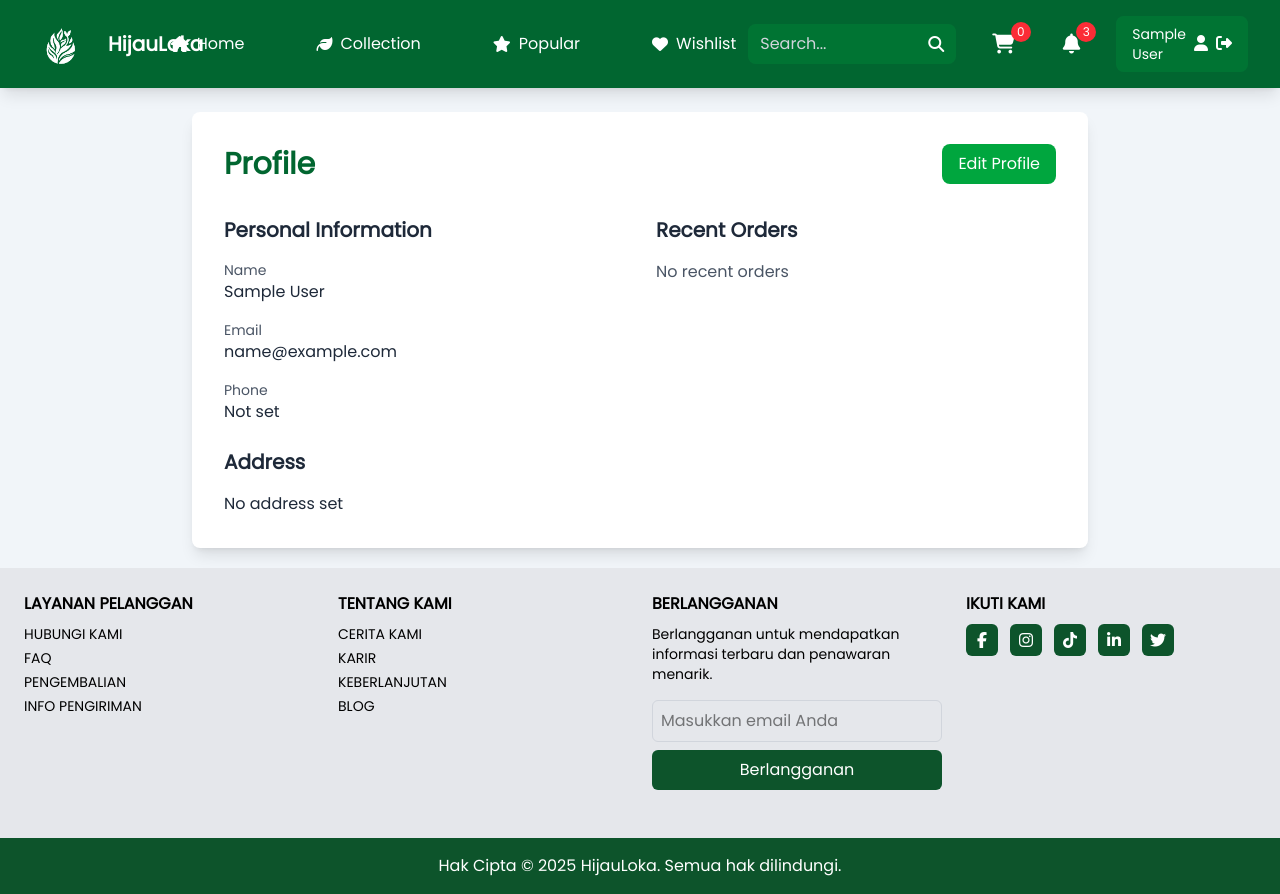
After one commit to Rifaiiii04/hijauloka-user, a CodeIgniter app: page /hijauloka/profile in a window 1280 px wide. The commit adds this page. Run offline with CodeIgniter, Linux system fonts and the light colour scheme; the visitor is signed in with stand-in values (Sample User, id 1); style sheets or scripts are compiled from the project's sources.

Commit message:
feat: add popular products and profile pages with navigation updates
This commit introduces new features including:
- A Popular controller and view to display popular products fetched from the Product_model.
- A Profile controller and view to display user profile information.
- Navigation updates to link to the new pages.
- Refactored header and navbar views for better organization and functionality.

```diff
--- /dev/null
+++ b/application/controllers/Profile.php
@@ -0,0 +1,16 @@
+<?php
+defined('BASEPATH') OR exit('No direct script access allowed');
+
+class Profile extends CI_Controller {
+    public function __construct() {
+        parent::__construct();
+        if (!$this->session->userdata('logged_in')) {
+            redirect('auth');
+        }
+    }
+
+    public function index() {
+        $data['user'] = $this->session->userdata();
+        $this->load->view('profile/index', $data);
+    }
+}
--- a/application/views/home/index.php
+++ b/application/views/home/index.php
@@ -1,4 +1,5 @@
 <?php $this->load->view('templates/header'); ?>
+<?php $this->load->view('templates/section')?>
 
 <!-- Produk Terlaris section -->
 
--- /dev/null
+++ b/application/views/profile/index.php
@@ -0,0 +1,50 @@
+<?php $this->load->view('templates/header'); ?>
+
+<div class="container mx-auto px-4 mt-28">
+    <div class="max-w-4xl mx-auto bg-white rounded-lg shadow-lg p-8">
+        <div class="flex items-center justify-between mb-8">
+            <h1 class="text-3xl font-bold text-green-800">Profile</h1>
+            <button class="bg-green-600 text-white px-4 py-2 rounded-lg hover:bg-green-700 transition-colors">
+                Edit Profile
+            </button>
+        </div>
+
+        <div class="grid md:grid-cols-2 gap-8">
+            <!-- Profile Info -->
+            <div class="space-y-6">
+                <div>
+                    <h2 class="text-xl font-semibold text-gray-800 mb-4">Personal Information</h2>
+                    <div class="space-y-4">
+                        <div>
+                            <label class="block text-sm font-medium text-gray-600">Name</label>
+                            <p class="text-gray-800"><?= $user['nama'] ?></p>
+                        </div>
+                        <div>
+                            <label class="block text-sm font-medium text-gray-600">Email</label>
+                            <p class="text-gray-800"><?= $user['email'] ?></p>
+                        </div>
+                        <div>
+                            <label class="block text-sm font-medium text-gray-600">Phone</label>
+                            <p class="text-gray-800"><?= $user['no_telp'] ?? 'Not set' ?></p>
+                        </div>
+                    </div>
+                </div>
+
+                <div>
+                    <h2 class="text-xl font-semibold text-gray-800 mb-4">Address</h2>
+                    <p class="text-gray-800"><?= $user['alamat'] ?? 'No address set' ?></p>
+                </div>
+            </div>
+
+            <!-- Order History -->
+            <div>
+                <h2 class="text-xl font-semibold text-gray-800 mb-4">Recent Orders</h2>
+                <div class="space-y-4">
+                    <p class="text-gray-600">No recent orders</p>
+                </div>
+            </div>
+        </div>
+    </div>
+</div>
+
+<?php $this->load->view('templates/footer'); ?>
--- a/application/views/templates/header.php
+++ b/application/views/templates/header.php
@@ -18,7 +18,7 @@
     <header>
       <?php $this->load->view('templates/navbar'); ?>
     </header>
-    <?php include 'section.php'; ?>
+
     <script>
       function handleLogout(event) {
         event.preventDefault();
--- a/application/views/templates/navbar.php
+++ b/application/views/templates/navbar.php
@@ -19,7 +19,7 @@
   <div class="hidden md:flex flex-1 justify-center">
     <ul class="flex gap-12 text-base text-white font-medium">
       <li>
-        <a href="#" class="flex items-center gap-2 px-3 py-2 rounded-lg hover:bg-green-700/50 transition-all duration-300">
+        <a href="<?= base_url('home') ?>" class="flex items-center gap-2 px-3 py-2 rounded-lg hover:bg-green-700/50 transition-all duration-300">
           <i class="fas fa-home"></i>
           <span>Home</span>
         </a>
@@ -31,7 +31,7 @@
         </a>
       </li>
       <li>
-        <a href="#" class="flex items-center gap-2 px-3 py-2 rounded-lg hover:bg-green-700/50 transition-all duration-300">
+        <a href="<?= base_url('popular') ?>" class="flex items-center gap-2 px-3 py-2 rounded-lg hover:bg-green-700/50 transition-all duration-300">
           <i class="fas fa-star"></i>
           <span>Popular</span>
         </a>
@@ -76,10 +76,15 @@
       <li class="relative">
         <?php if ($this->session->userdata('logged_in')): ?>
           <div class="flex items-center gap-3 bg-green-700/50 px-4 py-2 rounded-lg">
-            <span class="text-sm font-medium"><?= $this->session->userdata('nama') ?></span>
-            <a href="#" onclick="handleLogout(event)" class="text-white hover:text-red-300 transition-colors">
-              <i class="fas fa-sign-out-alt"></i>
-            </a>
+            <div class="flex items-center gap-2 cursor-pointer">
+              <span class="text-sm font-medium"><?= $this->session->userdata('nama') ?></span>
+              <a href="<?= base_url('profile') ?>" class="text-white hover:text-gray-200 transition-colors">
+                <i class="fas fa-user"></i>
+              </a>
+              <a href="#" onclick="handleLogout(event)" class="text-white hover:text-red-300 transition-colors">
+                <i class="fas fa-sign-out-alt"></i>
+              </a>
+            </div>
           </div>
         <?php else: ?>
           <a href="<?= base_url('auth') ?>" class="flex items-center gap-2 bg-white/10 px-4 py-2 rounded-lg hover:bg-green-700/50 transition-all duration-300">
```
Also changed, not shown: application/controllers/Popular.php (added, +14 -0 lines), application/models/Product_model.php (+10 -0 lines), application/views/popular/index.php (added, +48 -0 lines).
